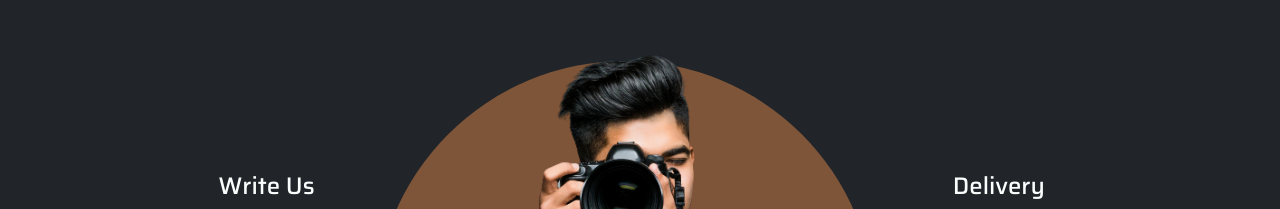
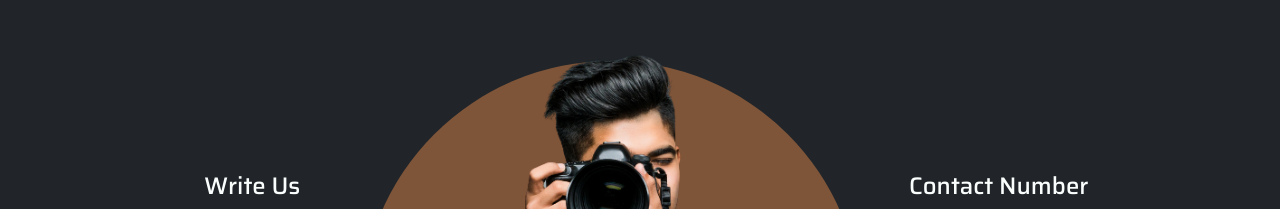
Before and after one commit to JAINAM-11/Shalimar-Studio, a plain HTML site: page index.html in a window 1280 px wide. Shown: the part 3985-4194 px from the top of the page. Drawn offline with nearby package versions, Linux system fonts and the light colour scheme.

Commit message:
Update index.html

```diff
--- a/index.html
+++ b/index.html
@@ -287,7 +287,7 @@
 
             <div class="contact__info grid">
                <div>
-                  <h3 class="contact__title">Delivery</h3>
+                  <h3 class="contact__title">Contact Number</h3>
 
                   <address class="contact__address">
                      +91 9574307876 <br>
```
